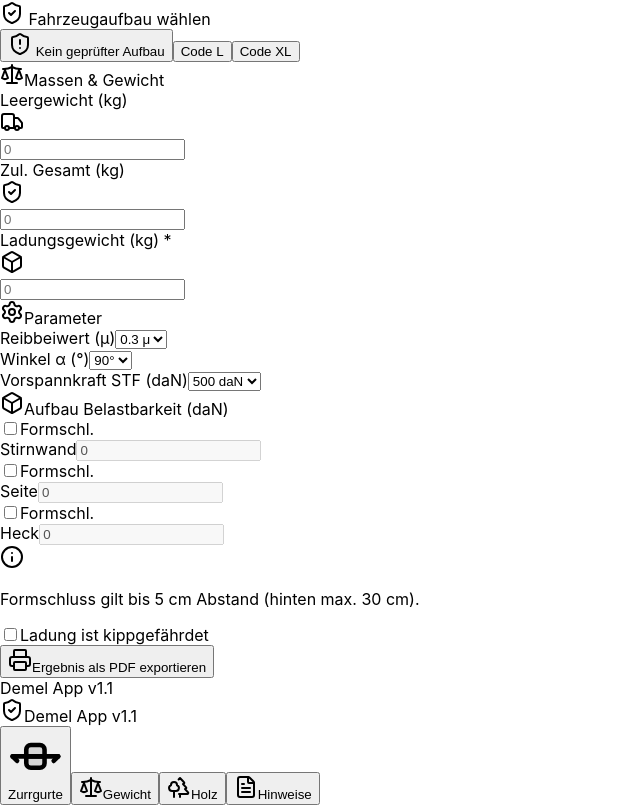
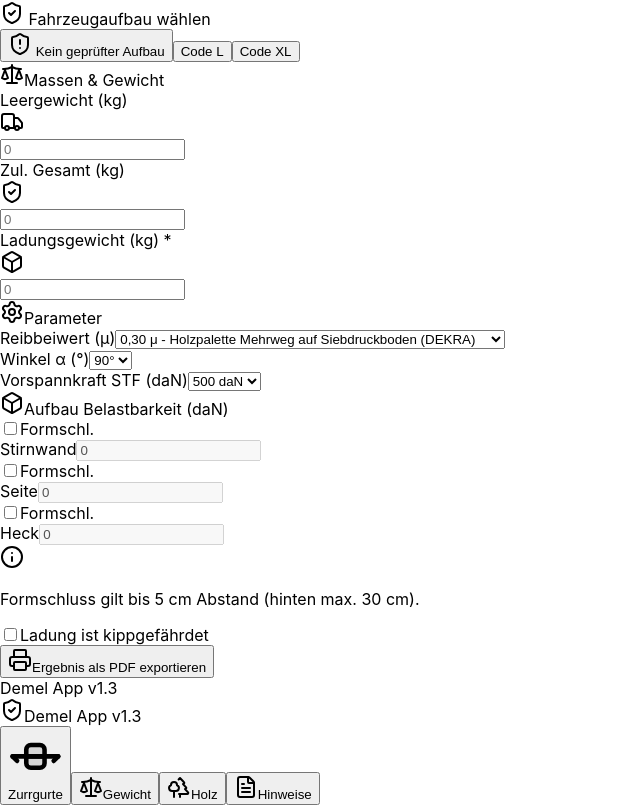
Before and after one commit to demelsimon1-afk/Zurrgurtrechner, a React (Vite) app: page / in a window 1280 px wide. Shown: the part 1433-2238 px from the top of the page, without its empty margins (0-640 px from the left). Built offline with nearby package versions, Linux system fonts and the light colour scheme; the HTML template or start-up script is replaced by a standard one.

Commit message:
Version 1.3

```diff
--- a/src/App.jsx
+++ b/src/App.jsx
@@ -1,5 +1,5 @@
 import React, { useState, useEffect } from 'react';
-import { Scale, AlertTriangle, CheckCircle, Info, Box, Truck, ShieldCheck, ShieldAlert, Trees, Ruler, Clock, CheckSquare, Settings, ChevronRight, Droplets, Weight, Printer, Gavel, User, Briefcase, FileText } from 'lucide-react';
+import { Scale, AlertTriangle, CheckCircle, Info, Box, Truck, ShieldCheck, ShieldAlert, Trees, Ruler, Clock, CheckSquare, Settings, ChevronRight, Droplets, Weight, Printer, Gavel, User, Briefcase, FileText, X, Edit3 } from 'lucide-react';
 
 // --- HELPER COMPONENTS FOR UI ---
 
@@ -128,7 +128,7 @@ const GlobalPrintFooter = () => (
     <div className="hidden global-print-footer">
         <div className="flex items-center gap-1.5">
              <ShieldCheck className="w-3 h-3" />
-             <span className="font-mono">Demel App v1.1</span>
+             <span className="font-mono">Demel App v1.3</span>
         </div>
     </div>
 );
@@ -136,7 +136,7 @@ const GlobalPrintFooter = () => (
 // Footer Component (App Display)
 const AppVersionFooter = () => (
     <div className="text-center text-[10px] text-slate-300 font-mono py-2 no-print select-none">
-        Demel App v1.1
+        Demel App v1.3
     </div>
 );
 
@@ -226,6 +226,11 @@ const useDateTime = () => {
 
 export default function App() {
   const [activeTab, setActiveTab] = useState('lashing');
+
+  // Scrollt automatisch nach oben, wenn der Tab gewechselt wird
+  useEffect(() => {
+    window.scrollTo(0, 0);
+  }, [activeTab]);
 
   return (
     <div className="min-h-screen bg-slate-50 font-sans text-slate-800 flex flex-col relative selection:bg-indigo-100">
@@ -685,7 +690,7 @@ function OverloadCalculator() {
         {/* FAHRZEUG 1 CARD */}
         <div className="bg-white p-3 rounded-2xl shadow-sm border border-slate-100 break-inside-avoid">
            <div className="flex items-center gap-2 mb-2 text-blue-700">
-              <div className="w-6 h-6 rounded-full bg-blue-50 flex items-center justify-center font-bold text-xs">1</div>
+              <Truck className="w-5 h-5" />
               <span className="text-sm font-black uppercase tracking-wide">Zugfahrzeug</span>
            </div>
            <div className="space-y-2">
@@ -697,7 +702,7 @@ function OverloadCalculator() {
         {/* FAHRZEUG 2 CARD */}
         <div className="bg-white p-3 rounded-2xl shadow-sm border border-slate-100 break-inside-avoid">
            <div className="flex items-center gap-2 mb-2 text-blue-700">
-              <div className="w-6 h-6 rounded-full bg-blue-50 flex items-center justify-center font-bold text-xs">2</div>
+              <Box className="w-5 h-5" />
               <span className="text-sm font-black uppercase tracking-wide">Anhänger / Auflieger</span>
            </div>
            <div className="space-y-2">
@@ -821,7 +826,41 @@ function LashingCalculator() {
   const [allowedWeight, setAllowedWeight] = useState('');
   const [emptyWeight, setEmptyWeight] = useState('');
   const [loadWeight, setLoadWeight] = useState('');
-  const [friction, setFriction] = useState('0.3');
+
+  // Reibbeiwert-State Management
+  // Wir speichern die ID der Auswahl separat vom tatsächlichen Rechenwert
+  const FRICTION_OPTIONS = [
+    { id: '0.2_dirty', val: 0.2, label: '0,20 μ - Nicht besenrein (verschmutzt) (DIN EN 12195-1)' },
+    { id: '0.2_metal', val: 0.2, label: '0,20 μ - Metall auf Metall (DIN EN 12195-1)' },
+    { id: '0.25_gitter', val: 0.25, label: '0,25 μ - Gitterbox auf Siebdruckboden (TUL-LOG)' },
+    { id: '0.25_kunststoff', val: 0.25, label: '0,25 μ - Kunststoffpalette auf Siebdruckboden (DGUV)' },
+    { id: '0.25_papier', val: 0.25, label: '0,25 μ - Papierrolle auf Siebdruckboden (VDI 2700)' },
+    { id: '0.3_holz', val: 0.3, label: '0,30 μ - Holzpalette Mehrweg auf Siebdruckboden (DEKRA)' },
+    { id: '0.35_papier', val: 0.35, label: '0,35 μ - Papierrolle auf Siebdruckboden mit Joloda (VDI 2700)' },
+    { id: '0.35_stroh', val: 0.35, label: '0,35 μ - Strohballen auf Siebdruckboden (DEKRA)' },
+    { id: '0.4_kantholz', val: 0.4, label: '0,40 μ - Kantholz auf Siebdruckboden (DIN EN 12195-1)' },
+    { id: '0.45_einweg', val: 0.45, label: '0,45 μ - Holzpalette Einweg auf Siebdruckboden (Fraunhofer)' },
+    { id: '0.45_stahl', val: 0.45, label: '0,45 μ - Stahlkiste auf Siebdruckboden (DIN EN 12195-1)' },
+    { id: '0.45_gummi', val: 0.45, label: '0,45 μ - Gummireifen auf Siebdruckboden (DEKRA)' },
+    { id: '0.55_beton', val: 0.55, label: '0,55 μ - Betonware auf Siebdruckboden (Fraunhofer)' },
+    { id: '0.6_antirutsch', val: 0.6, label: '0,60 μ - Antirutschmatte (DIN EN 12195-1)' },
+  ];
+
+  const [selectedFrictionId, setSelectedFrictionId] = useState('0.3_holz'); // Standardauswahl
+  const [customFrictionVal, setCustomFrictionVal] = useState('');
+  const [friction, setFriction] = useState(0.3); // Tatsächlicher Rechenwert
+
+  // Effekt: Aktualisiere den Rechenwert, wenn sich die Auswahl ändert
+  useEffect(() => {
+    if (selectedFrictionId === 'CUSTOM') {
+       const val = parseFloat(customFrictionVal);
+       setFriction(isNaN(val) ? 0 : val);
+    } else {
+       const option = FRICTION_OPTIONS.find(o => o.id === selectedFrictionId);
+       if (option) setFriction(option.val);
+    }
+  }, [selectedFrictionId, customFrictionVal]);
+
   const [stf, setStf] = useState('500');
   const [angle, setAngle] = useState('90');
   const [wallFront, setWallFront] = useState('');
@@ -1016,13 +1055,48 @@ function LashingCalculator() {
               <span className="text-sm font-black uppercase tracking-wide">Parameter</span>
            </div>
           <div className="grid grid-cols-2 gap-2">
-            <div className="relative">
+
+            {/* Reibbeiwert (Mit erweiterter Logik für Custom Input) */}
+            <div className="relative col-span-2 sm:col-span-1">
                 <label className="block text-xs font-bold text-slate-400 uppercase mb-0.5 ml-1">Reibbeiwert (μ)</label>
-                <select value={friction} onChange={(e) => setFriction(e.target.value)} className="w-full bg-slate-50 border border-slate-200 rounded-xl px-3 py-2.5 text-base focus:outline-none focus:ring-2 focus:ring-indigo-500 appearance-none font-medium">
-                {[0.1, 0.2, 0.3, 0.4, 0.5, 0.6, 0.7, 0.8, 0.9].map((val) => (<option key={val} value={val}>{val} μ</option>))}
-                </select>
+                {selectedFrictionId === 'CUSTOM' ? (
+                  <div className="flex gap-1">
+                    <div className="relative w-full">
+                       <input
+                         type="number"
+                         step="0.01"
+                         value={customFrictionVal}
+                         onChange={(e) => setCustomFrictionVal(e.target.value)}
+                         className="w-full bg-white border-2 border-indigo-500 rounded-xl px-3 py-2.5 text-base focus:outline-none focus:ring-0 font-medium text-slate-800"
+                         placeholder="z.B. 0.33"
+                         autoFocus
+                       />
+                       <span className="absolute right-3 top-2.5 text-slate-400 font-bold pointer-events-none">μ</span>
+                    </div>
+                    <button
+                      onClick={() => { setSelectedFrictionId('0.3_holz'); setFriction(0.3); }}
+                      className="bg-slate-100 hover:bg-slate-200 text-slate-500 rounded-xl px-3 flex items-center justify-center transition-colors"
+                      title="Zurück zur Liste"
+                    >
+                      <X className="w-5 h-5" />
+                    </button>
+                  </div>
+                ) : (
+                  <select
+                    value={selectedFrictionId}
+                    onChange={(e) => setSelectedFrictionId(e.target.value)}
+                    className="w-full bg-slate-50 border border-slate-200 rounded-xl px-3 py-2.5 text-base focus:outline-none focus:ring-2 focus:ring-indigo-500 appearance-none font-medium truncate pr-8"
+                  >
+                    {FRICTION_OPTIONS.map((opt) => (
+                      <option key={opt.id} value={opt.id}>{opt.label}</option>
+                    ))}
+                    <option disabled>──────────</option>
+                    <option value="CUSTOM">Eigener Wert...</option>
+                  </select>
+                )}
             </div>
-            <div className="relative">
+
+            <div className="relative col-span-2 sm:col-span-1">
                 <label className="block text-xs font-bold text-slate-400 uppercase mb-0.5 ml-1">Winkel α (°)</label>
                 <select value={angle} onChange={(e) => setAngle(e.target.value)} className="w-full bg-slate-50 border border-slate-200 rounded-xl px-3 py-2.5 text-base focus:outline-none focus:ring-2 focus:ring-indigo-500 appearance-none font-medium">
                     {Array.from({ length: 19 }, (_, i) => i * 5).map((val) => (<option key={val} value={val}>{val}°</option>))}
```
